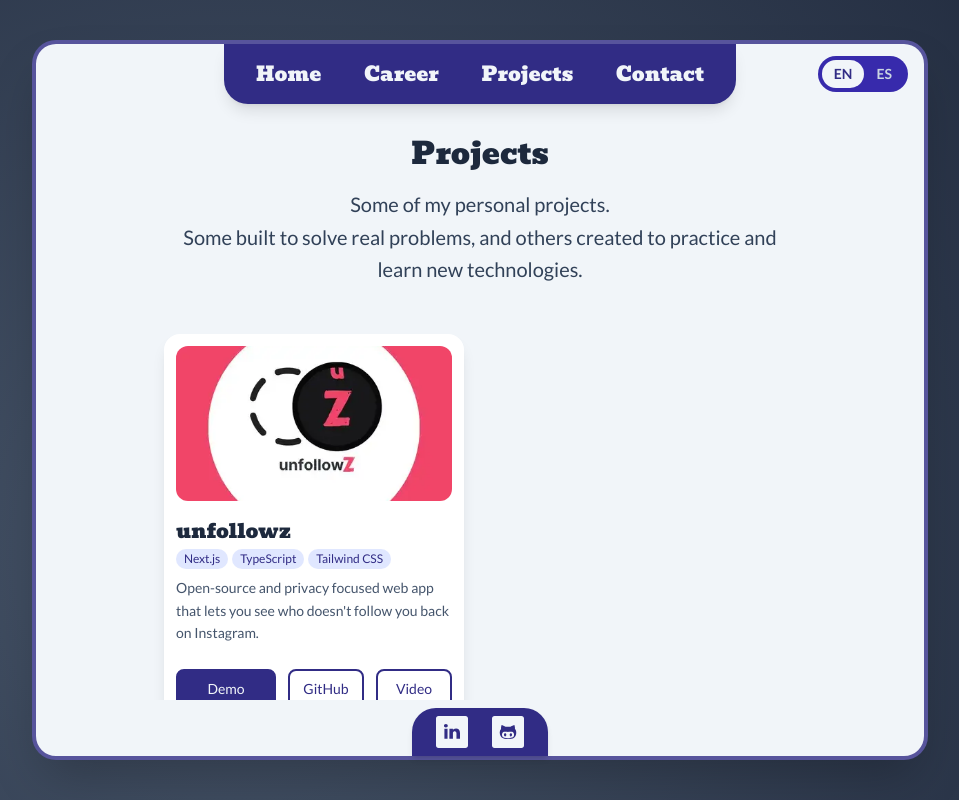
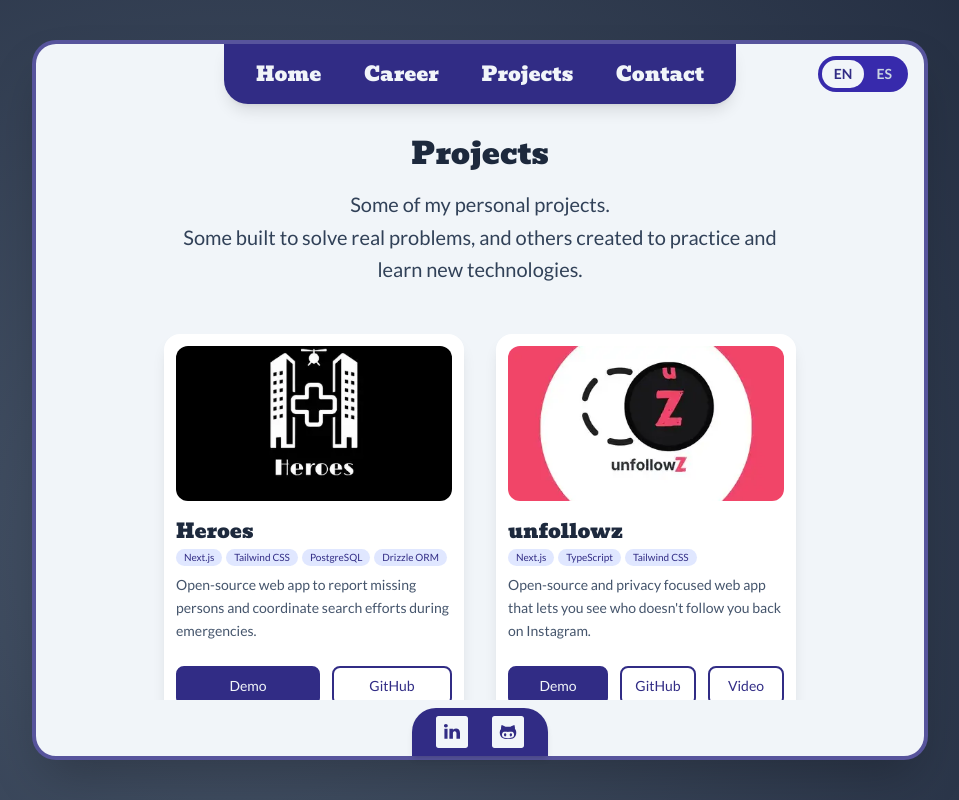
Before and after one commit to ndamatta/ndamatta, a Next.js app: page /en/projects in a window 1280 px wide. Shown: the whole page, without its empty margins (160-1119 px from the left). Built offline with nearby package versions, Linux system fonts and the light colour scheme.

Commit message:
feat: add Heroes project

```diff
--- a/app/components/Badge.tsx
+++ b/app/components/Badge.tsx
@@ -1,10 +1,13 @@
 type BadgeProps = {
   label: string;
+  className?: string;
 };
 
-export default function Badge({ label }: BadgeProps) {
+export default function Badge({ label, className = "" }: BadgeProps) {
   return (
-    <span className="text-xs font-lato px-2 py-0.5 rounded-full bg-indigo-100 text-indigo-900">
+    <span
+      className={`text-xs font-lato px-2 py-0.5 rounded-full bg-indigo-100 text-indigo-900 ${className}`}
+    >
       {label}
     </span>
   );
--- a/app/components/Project.tsx
+++ b/app/components/Project.tsx
@@ -41,7 +41,7 @@
 
       <div className="flex flex-wrap gap-1 mb-2">
         {technologies.map((tech) => (
-          <Badge key={tech} label={tech} />
+          <Badge key={tech} label={tech} className="text-[10px] px-1.5 py-0" />
         ))}
       </div>
 
--- a/messages/en.json
+++ b/messages/en.json
@@ -89,6 +89,15 @@
     "video": "Video",
     "items": [
       {
+        "title": "Heroes",
+        "image": "heroes.webp",
+        "description": "Open-source web app to report missing persons and coordinate search efforts during emergencies.",
+        "demoUrl": "https://heroes-webapp.vercel.app",
+        "githubUrl": "https://github.com/jcolmenarezgil/heroes",
+        "videoUrl": "",
+        "technologies": ["Next.js", "Tailwind CSS", "PostgreSQL", "Drizzle ORM"]
+      },
+      {
         "title": "unfollowz",
         "image": "unfollowz.webp",
         "description": "Open-source and privacy focused web app that lets you see who doesn't follow you back on Instagram.",
--- a/messages/es.json
+++ b/messages/es.json
@@ -89,6 +89,15 @@
     "video": "Video",
     "items": [
       {
+        "title": "Heroes",
+        "image": "heroes.webp",
+        "description": "App web de código abierto para reportar personas desaparecidas y coordinar su búsqueda durante emergencias.",
+        "demoUrl": "https://heroes-webapp.vercel.app",
+        "githubUrl": "https://github.com/jcolmenarezgil/heroes",
+        "videoUrl": "",
+        "technologies": ["Next.js", "Tailwind CSS", "PostgreSQL", "Drizzle ORM"]
+      },
+      {
         "title": "unfollowz",
         "image": "unfollowz.webp",
         "description": "App web de código abierto y enfocada en la privacidad que permite ver quién no te sigue de vuelta en Instagram.",
```
